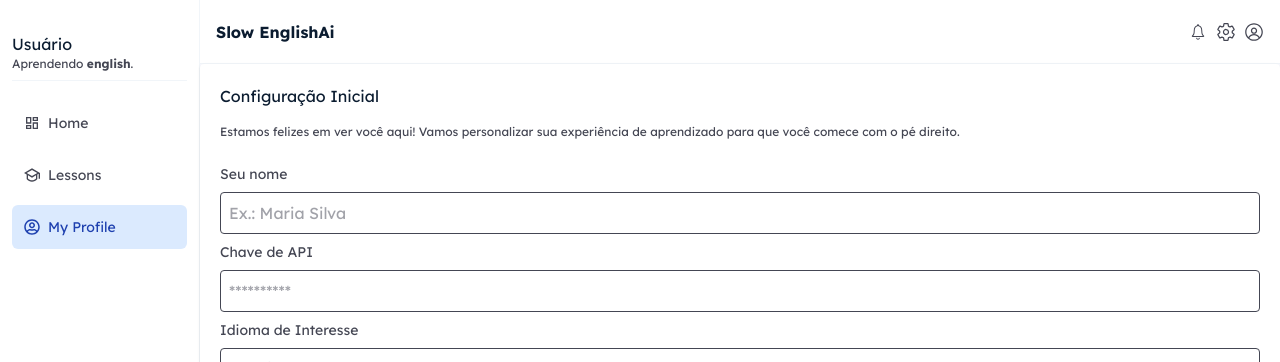
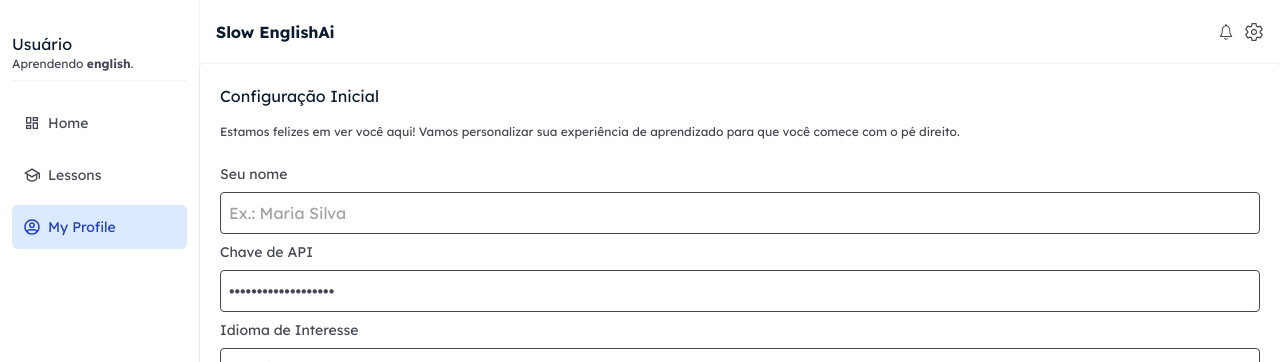
Before and after one commit to PHSalazar/slow-englishai, a React (Vite) app: page /slow-englishai/profile/setup-wizard in a window 1280 px wide. Shown: the top 362 px of the page. Built offline with nearby package versions, Linux system fonts and the light colour scheme.

Commit message:
Removido Icone de Perfil da navbar e ajustado link para Configuracoes de Conta

```diff
--- a/src/components/Navbar.tsx
+++ b/src/components/Navbar.tsx
@@ -1,6 +1,6 @@
 import { IoIosNotificationsOutline } from "react-icons/io"
 import { IoSettingsOutline } from "react-icons/io5"
-import { RxAvatar } from "react-icons/rx"
+import { Link } from "react-router-dom"
 
 const Navbar = () => {
     return (
@@ -8,8 +8,10 @@ const Navbar = () => {
             <h1 className="font-bold">Slow EnglishAi</h1>
             <div className='flex flex-nowrap gap-2'>
                 <IoIosNotificationsOutline className="cursor-pointer" size={20} />
-                <IoSettingsOutline className="cursor-pointer" size={20} />
-                <RxAvatar className="cursor-pointer" size={20} />
+                <Link to="/profile/setup-wizard" title="Configurações de Conta">
+                    <IoSettingsOutline className="cursor-pointer" size={20} />
+                </Link>
+                {/* <RxAvatar className="cursor-pointer" size={20} /> */}
             </div>
         </nav>
     )
--- a/src/pages/SetupWizard.tsx
+++ b/src/pages/SetupWizard.tsx
@@ -33,7 +33,7 @@ const SetupWizard = () => {
                 <input type="text" className="border rounded-sm p-2" placeholder="Ex.: Maria Silva" onChange={(e) => setUsernameState(e.target.value)} value={usernameState === "Usuário" ? "" : usernameState} required />
 
                 <label htmlFor="" className="text-sm">Chave de API</label>
-                <input type="password" className="border rounded-sm p-2" placeholder="**********" onChange={(e) => setApiKeyState(e.target.value)} required />
+                <input value={apiKeyState} type="password" className="border rounded-sm p-2" placeholder="**********" onChange={(e) => setApiKeyState(e.target.value)} required />
 
                 <label htmlFor="" className="text-sm">Idioma de Interesse</label>
                 <select name="" id="" className="border rounded-sm p-2" value={languageState} onChange={(e) => setLanguageState(e.target.value)} required>
```
